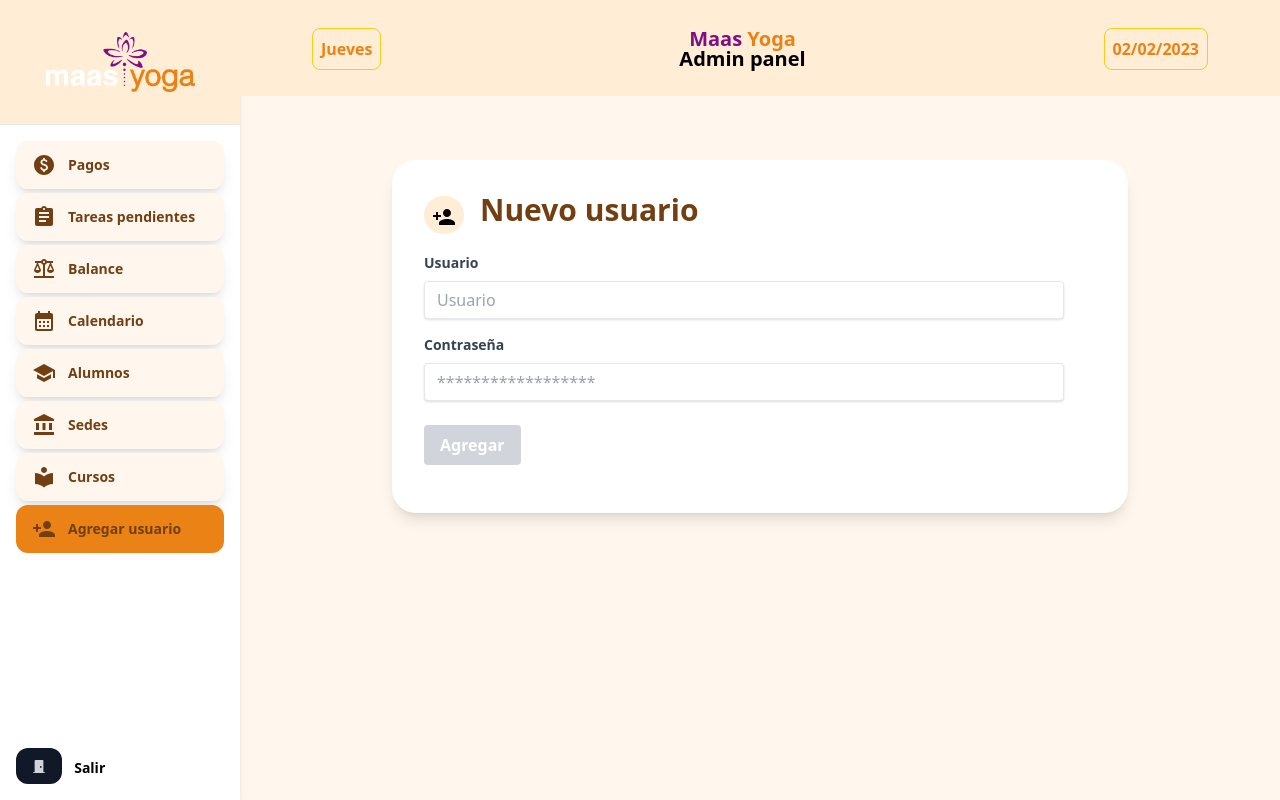
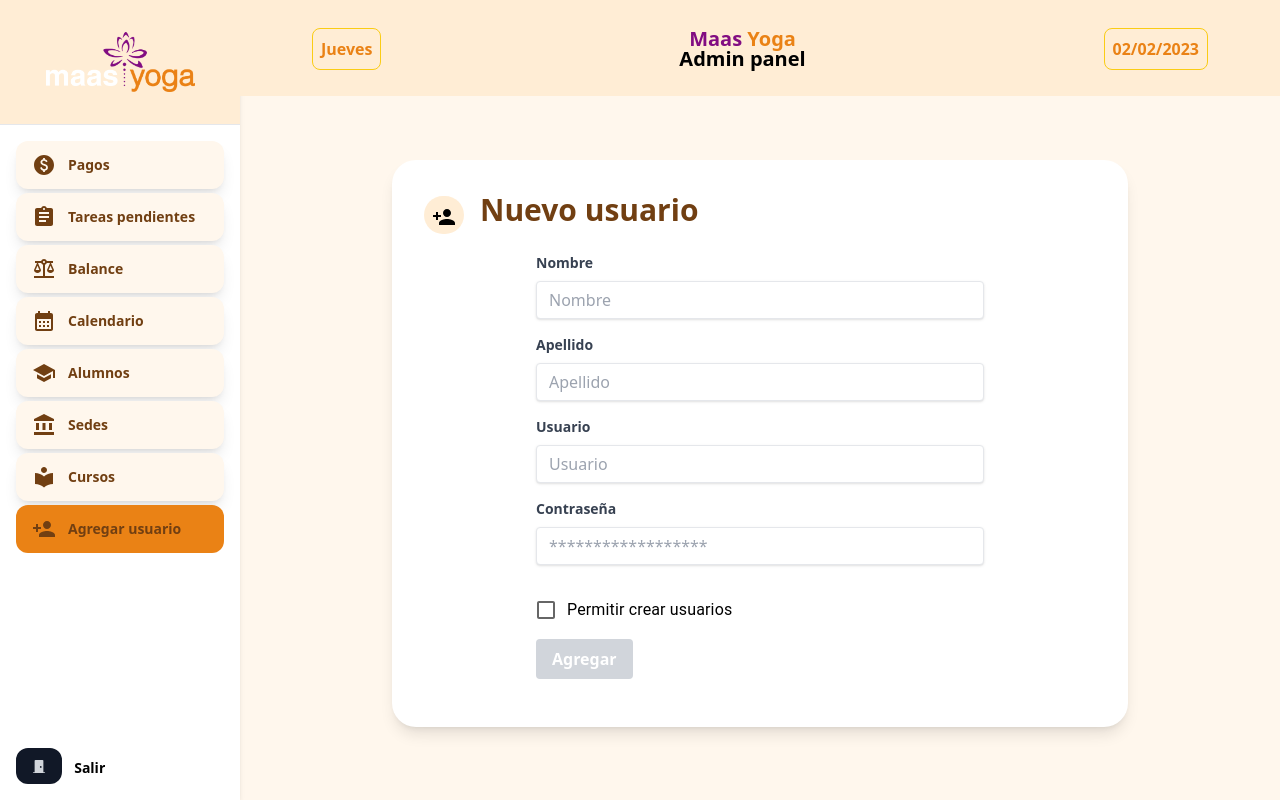
Before and after one commit to maasyoga/maas-yoga, a React (Create React App) app in the folder frontend/: page /home/new-user in a window 1280 px wide. Built offline with nearby package versions, Linux system fonts and the light colour scheme; no server answers.

Commit message:
can add new users

```diff
--- a/frontend/src/pages/newUser.jsx
+++ b/frontend/src/pages/newUser.jsx
@@ -2,11 +2,16 @@ import React, { useState } from "react";
 import { useFormik } from 'formik';
 import CommonInput from "../components/commonInput";
 import PersonAddIcon from '@mui/icons-material/PersonAdd';
+import userService from "../services/userService";
+import FormGroup from '@mui/material/FormGroup';
+import FormControlLabel from '@mui/material/FormControlLabel';
+import Checkbox from '@mui/material/Checkbox';
 
 export default function NewUser(props) {
 
     const [disabled, setDisabled] = useState(true);
     const [isLoading, setIsLoading] = useState(false);
+    const [canCreateUser, setCanCreateUser] = useState(false);
 
     const validate = (values) => {
         const errors = {};
@@ -14,6 +19,12 @@ export default function NewUser(props) {
           errors.email = 'Campo requerido';
           setDisabled(true);
         } else if (!values.password) {
+          errors.password = 'Campo requerido';
+          setDisabled(true);
+        } else if (!values.lastName) {
+          errors.password = 'Campo requerido';
+          setDisabled(true);
+        } else if (!values.firstName) {
           errors.password = 'Campo requerido';
           setDisabled(true);
         } else if (values.password.length < 3) {
@@ -28,6 +39,8 @@ export default function NewUser(props) {
     const formik = useFormik({
         initialValues: {
           email: '',
+          firstName: '',
+          lastName: '',
           password: '',
         },
         validate,
@@ -35,15 +48,20 @@ export default function NewUser(props) {
           const body = {
             email: values.email,
             password: values.password,
+            lastName: values.lastName,
+            firstName: values. firstName,
+            permissionCreateUser: canCreateUser
           };
           setIsLoading(true);
           try {
-           // const response = await authUser.authUser(body);
-           console.log(body)
-            setIsLoading(true);
+            await userService.createUser(body);
+            console.log(body)
+            setIsLoading(false);
           } catch (error) {
             setIsLoading(false);
           }
+          setCanCreateUser(false);
+          formik.values = {};
         },
       });
 
@@ -53,14 +71,46 @@ export default function NewUser(props) {
             <div className="md:mx-32 bg-white rounded-3xl shadow-lg p-8 mb-5 mt-6 md:mt-16">
                 <div className="flex-row">
                     <span className="mx-auto h-12 w-12 p-2 rounded-full bg-orange-100 sm:mx-0 sm:h-10 sm:w-10">
-                        <span className="mb-2"><PersonAddIcon /></span>
+                        <span className=""><PersonAddIcon /></span>
                     </span><span className="text-2xl md:text-3xl font-bold text-yellow-900 ml-4 mt-4">Nuevo usuario</span>
                 </div>
-                    <form className="pr-8 pt-6 mb-4"
+                    <form className="pt-6 mb-4 mx-auto w-4/6"
                         method="POST"
                         id="form"
                         onSubmit={formik.handleSubmit}
                     >
+                           <div className="mb-4">
+                            <CommonInput
+                                label="Nombre"
+                                onBlur={formik.handleBlur}
+                                value={formik.values.firstName}
+                                name="firstName"
+                                htmlFor="firstName"
+                                id="firstName"
+                                type="text"
+                                placeholder="Nombre"
+                                onChange={formik.handleChange}
+                            />
+                        {formik.touched.firstName && formik.errors.firstName ? (
+                            <div className="text-red-500">{formik.errors.firstName}</div>
+                        ) : null}
+                        </div>
+                        <div className="mb-4">
+                            <CommonInput
+                                label="Apellido"
+                                onBlur={formik.handleBlur}
+                                value={formik.values.lastName}
+                                name="lastName"
+                                htmlFor="lastName"
+                                id="lastName"
+                                type="text"
+                                placeholder="Apellido"
+                                onChange={formik.handleChange}
+                            />
+                        {formik.touched.lastName && formik.errors.lastName ? (
+                            <div className="text-red-500">{formik.errors.lastName}</div>
+                        ) : null}
+                        </div>
                         <div className="mb-4">
                             <CommonInput
                                 label="Usuario"
@@ -93,7 +143,10 @@ export default function NewUser(props) {
                             <div className="text-red-500">{formik.errors.password}</div>
                         ) : null}
                         </div>
-                            <button disabled={disabled} className={disabled ? "bg-gray-300 text-white font-bold py-2 px-4 rounded focus:outline-none focus:shadow-outline" : "bg-orange-200 hover:bg-orange-550 text-white font-bold py-2 px-4 rounded focus:outline-none focus:shadow-outline"}  type="submit">
+                        <FormGroup>
+                          <FormControlLabel control={<Checkbox  checked={canCreateUser} onChange={(e) => setCanCreateUser(e.target.checked)} />} label="Permitir crear usuarios" />
+                        </FormGroup>
+                            <button disabled={disabled} className={disabled ? "bg-gray-300 text-white font-bold py-2 px-4 rounded focus:outline-none focus:shadow-outline mt-2" : "bg-orange-200 hover:bg-orange-550 text-white font-bold py-2 px-4 rounded focus:outline-none focus:shadow-outline mt-2"}  type="submit">
                                 {isLoading ? (<><i className="fa fa-circle-o-notch fa-spin"></i><span className="ml-2">Agregando...</span></>) : <span>Agregar</span>}
                             </button>
                     </form>
--- a/frontend/src/services/userService.js
+++ b/frontend/src/services/userService.js
@@ -8,6 +8,21 @@ export default {
                 .post(baseUrl + 'api/v1/users/login', userBody)
                 .then((response) => {
                     resolve(response.data.token);
+                })
+                .catch((error) => {
+                    reject(error.data)
+                })
+        });
+    },
+    createUser(user) {
+        return new Promise((resolve, reject) => {
+            const accessToken = localStorage.getItem('accessToken')
+            let headers = { Authorization: `Bearer ${accessToken}` }
+            const baseUrl = process.env.REACT_APP_BACKEND_HOST;
+            axios
+                .post(baseUrl + 'api/v1/users/register', user, {headers})
+                .then((response) => {
+                    resolve(response.data);
                 })
                 .catch((error) => {
                     reject(error.data)
```
